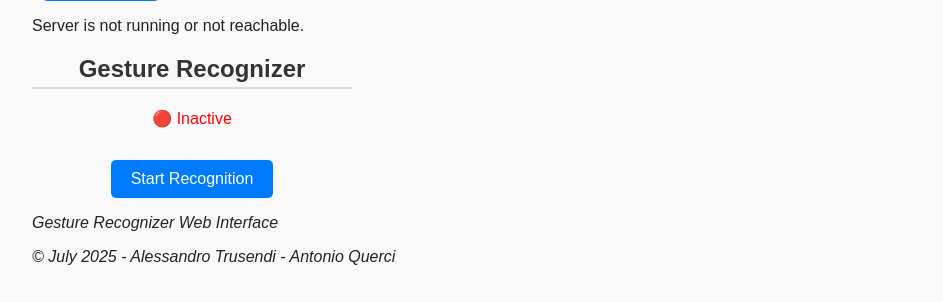
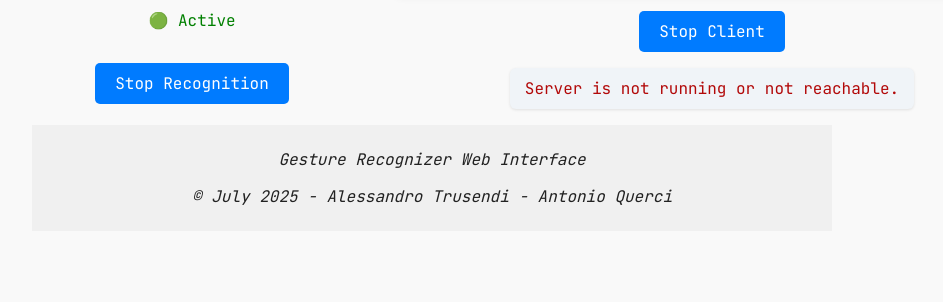
Before and after one commit to Antqnio/Progetto-Laboratorio-D-Informatica-Applicata, a Flask app: page / in a window 1280 px wide. Shown: the part 685-987 px from the top of the page, without its empty margins (208-1151 px from the left). After the commit the page ends 890 px from the top, so only its background shows below. Run offline with Flask 3, Linux system fonts and the light colour scheme; parts of the project's set-up code (start-up, migrations or seed data) failed here and were passed over.

Commit message:
Fix server.py to correctly open calculator. Modify style.css, index.html and script.js to improve GUI. Modify main.py and flask_client.py to fix server flag status in the UI.

```diff
--- a/client/flask_client.py
+++ b/client/flask_client.py
@@ -316,6 +316,8 @@ def check_server() -> "Response":
     """
     global server_is_running
     if server_is_running.value:
+        print("[INFO] Server is running.")
         return jsonify({"status": "ok", "message": "Connection established."})
     else:
+        print("[ERROR] Server is not running.")
         return jsonify({"status": "error", "message": "Server is not running."}), 503
--- a/client/main.py
+++ b/client/main.py
@@ -32,7 +32,7 @@ def main():
     flask_client.gesture_recognizer_to_socket_queue = gesture_recognizer_to_socket_queue
 
     # Initialize a single multiprocessing queue for communication between Flask client and send_command_to_server.py
-    server_is_running = multiprocessing.Value(ctypes.c_bool, True)  # Shared boolean
+    server_is_running = multiprocessing.Value(ctypes.c_bool, False)  # Shared boolean
     flask_client.server_is_running = server_is_running
 
     # Start a separate process to listen to the queue and send commands to the server
--- a/client/static/css/style.css
+++ b/client/static/css/style.css
@@ -1,7 +1,16 @@
 /* client/static/css/style.css */
 
+html, body {
+    height: 100%;
+    margin: 0;
+    padding: 0;
+}
+
+/* Root layout uses flex to keep footer at the bottom even when content is short */
 body {
-    font-family: Arial, sans-serif;
+    display: flex;
+    flex-direction: column;
+    font-family: 'JetBrains Mono', monospace;
     background-color: #f9f9f9;
     color: #222;
     padding: 20px;
@@ -100,6 +109,7 @@ button:hover,
     justify-content: space-between;
     align-items: flex-start;
     gap: 40px;
+    flex: 1; /* Occupies all available vertical space */
 }
 
 /* Left column: gestures binding */
@@ -140,9 +150,11 @@ button:hover,
 #message {
     text-align: center;
     font-size: 1.2rem;
-    color: #555;
+    color: #0047ab;
     margin-top: 20px;
     display: none; /* Initially hidden */
+    min-height: 1.5em; /* Reserve space to prevent footer shifting */
+    transition: all 0.3s ease;
 }
 
 .str-stp:disabled {
@@ -153,7 +165,6 @@ button:hover,
   border: 1px solid #aaa;
 }
 
-
 #config-name:invalid {
     border: 2px solid red;
     background-color: #ffe6e6;
@@ -163,3 +174,49 @@ button:hover,
     outline: none;
     box-shadow: 0 0 5px red;
 }
+
+/* Footer stays at the bottom */
+footer {
+    text-align: center;
+    background-color: #f0f0f0;
+    padding: 0.5rem;
+    margin-top: auto;
+}
+
+#server-message {
+    font-family: 'JetBrains Mono', monospace;
+    font-size: 1rem;
+    color: rgb(178, 9, 9);
+    background-color: #f0f4f8;
+    padding: 10px 15px;
+    border-radius: 6px;
+    box-shadow: 0 1px 3px rgba(0,0,0,0.1);
+    margin: 1rem 0;
+    white-space: pre-wrap;
+}
+
+select, option, input[type="text"], button {
+    font-family: 'JetBrains Mono', monospace;
+}
+
+.gesture-row {
+    display: grid;
+    grid-template-columns: 1.5fr 2fr; /* larghezza relativa per label e select */
+    align-items: center;
+    margin-bottom: 1rem;
+    gap: 1rem; /* spazio orizzontale tra colonne */
+}
+
+.gesture-label {
+    display: flex;
+    align-items: center;
+    gap: 10px;
+    white-space: nowrap; /* impedisce a capo nel testo */
+}
+
+.gesture-row select {
+    width: 100%; /* select riempie la seconda colonna */
+    padding: 5px;
+    min-width: 150px;
+    font-family: 'JetBrains Mono', monospace; /* se vuoi mantenere il font anche qui */
+}
--- a/client/static/js/script.js
+++ b/client/static/js/script.js
@@ -259,16 +259,19 @@ async function checkIfServerIsRunning() {
         if (resp.ok) {
             console.log("Server is running.");
             serverMessage.innerText = "Server is running.";
+            serverMessage.style.color ="rgb(79, 191, 39)";
             // clearInterval(SERVER_CHECK_TIMER);  // Stop checking if the server is running
             SERVER_CHECK_TIMER = null;  // Clear the timer variable
         }
         else {
             console.error("Server is not running or not reachable.");
-            serverMessage.innerText = SERVER_UNREACHABLE
+            serverMessage.innerText = SERVER_UNREACHABLE;
+            serverMessage.style.color ="rgb(178, 9, 9)";
         }
     } catch (err) {
         console.error("Network error while checking server status:", err);
         serverMessage.innerText = "Network error while checking server status.";
+        serverMessage.style.color ="rgb(178, 9, 9)";
     }
 }
 
--- a/client/templates/index.html
+++ b/client/templates/index.html
@@ -54,6 +54,7 @@
     <link rel="icon" href="{{ url_for('static', filename='images/icons/palm-scanner.png') }}" type="image/png">
     <link rel="stylesheet" href="{{ url_for('static', filename='css/style.css') }}">
     <script  src="{{ url_for('static', filename='js/script.js') }}" defer></script></head>
+    <link href="https://fonts.googleapis.com/css2?family=JetBrains+Mono&display=swap" rel="stylesheet">
 <body>
     <h1>Bind Gestures to Commands</h1>
     <div class="main-layout">
@@ -133,9 +134,6 @@
                     <button id="save-btn" class = "str-stp" type="submit" name="action" value="save">Save</button>
                 </div>
             </form>
-            <hr>
-            <button id="stop-client-btn" type="button">Stop Client</button>
-            <p id="server-message"></p>
             <h2>Gesture Recognizer</h2>
             <!--
                 The recognition status is displayed in a paragraph with id "recognition-status".
@@ -170,6 +168,8 @@
                 -->
                 <img id="webcam-frame" src="{{ url_for('video_feed') }}" width="640" height="480" alt="Webcam Feed">
             </div>
+            <button id="stop-client-btn" type="button">Stop Client</button>
+            <p id="server-message"></p>
             <p id="message"></p>
         </div>
     </div>
--- a/server/server.py
+++ b/server/server.py
@@ -38,7 +38,7 @@ def calculator_already_running() -> bool:
         bool: True if a calculator application is running, False otherwise.
     """
     for proc in psutil.process_iter(['name']):
-        if proc.info['name'] and proc.info['name'].lower() in ["calculator.exe", "calc.exe", "calculatorapp.exe", "applicationframehost.exe"]:
+        if proc.info['name'] and proc.info['name'].lower() in ["calculator.exe", "calc.exe", "calculatorapp.exe"]:
             return True
     return False
 
```
